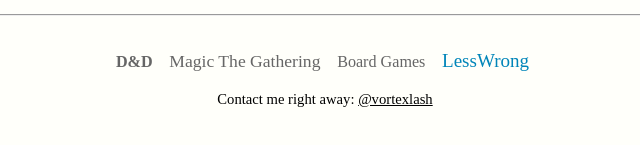
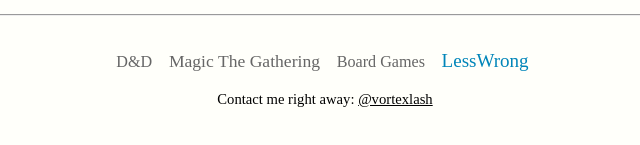
Before and after one commit to Vortexlash/vortexlash.github.io, a plain HTML site: page index.html in a window 1280 px wide. Shown: the part 271-416 px from the top of the page, 315-955 px from the left. Drawn offline with Linux system fonts and the light colour scheme.

Commit message:
Update index.html

```diff
--- a/index.html
+++ b/index.html
@@ -48,7 +48,7 @@
 
         <div>
             <p class="tagcloud">
-                <a href="http://www.google.com/search?q=what%20is%20Dundeons%20and%20Dragons" class="cloud_4">D&D</a>
+                <a href="http://www.google.com/search?q=what%20is%20Dundeons%20and%20Dragons" class="cloud_3">D&D</a>
                 <a href="http://www.google.com/search?q=what%20is%20Pathfinder" class="cloud_5">Magic The Gathering</a>
                 <a href="http://www.google.com/search?q=what%20is%20Board%20Games" class="cloud_3">Board Games</a>
                 <a href="http://www.google.com/search?q=what%20is%20LessWrong" class="cloud_6">LessWrong</a>
```
